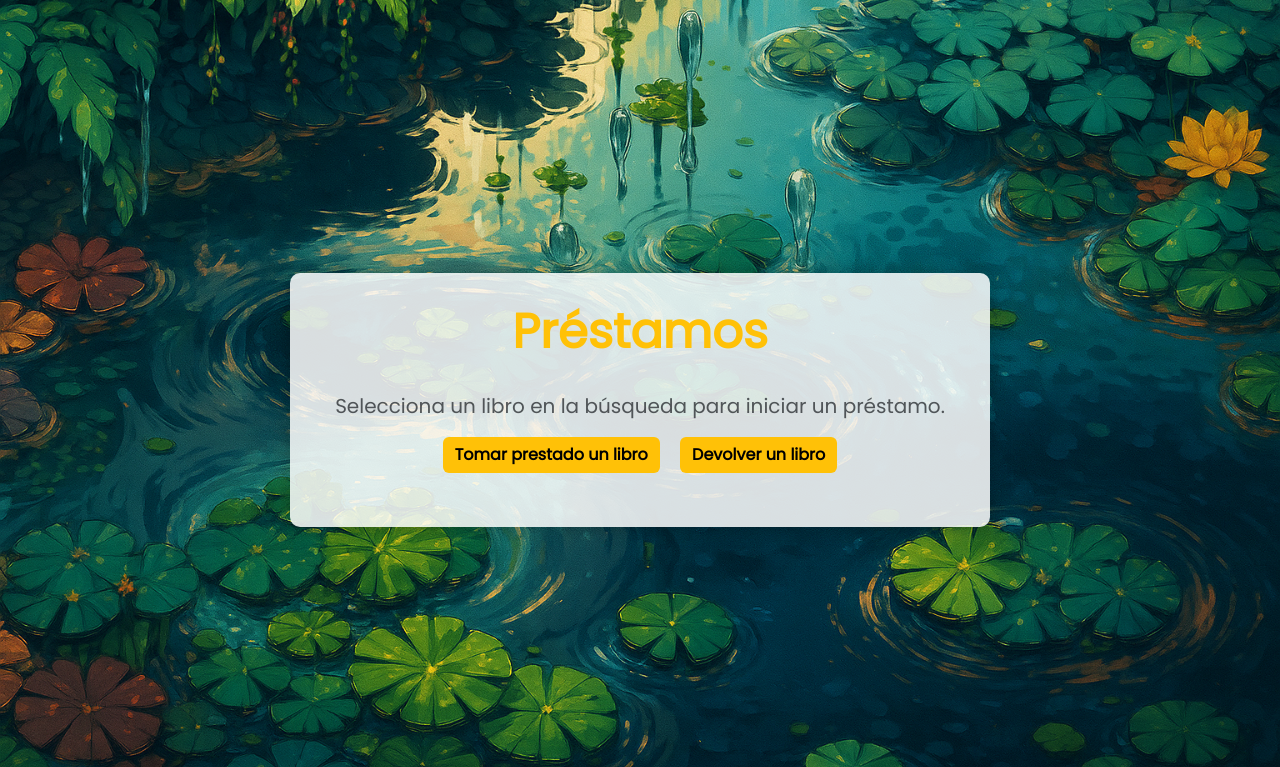
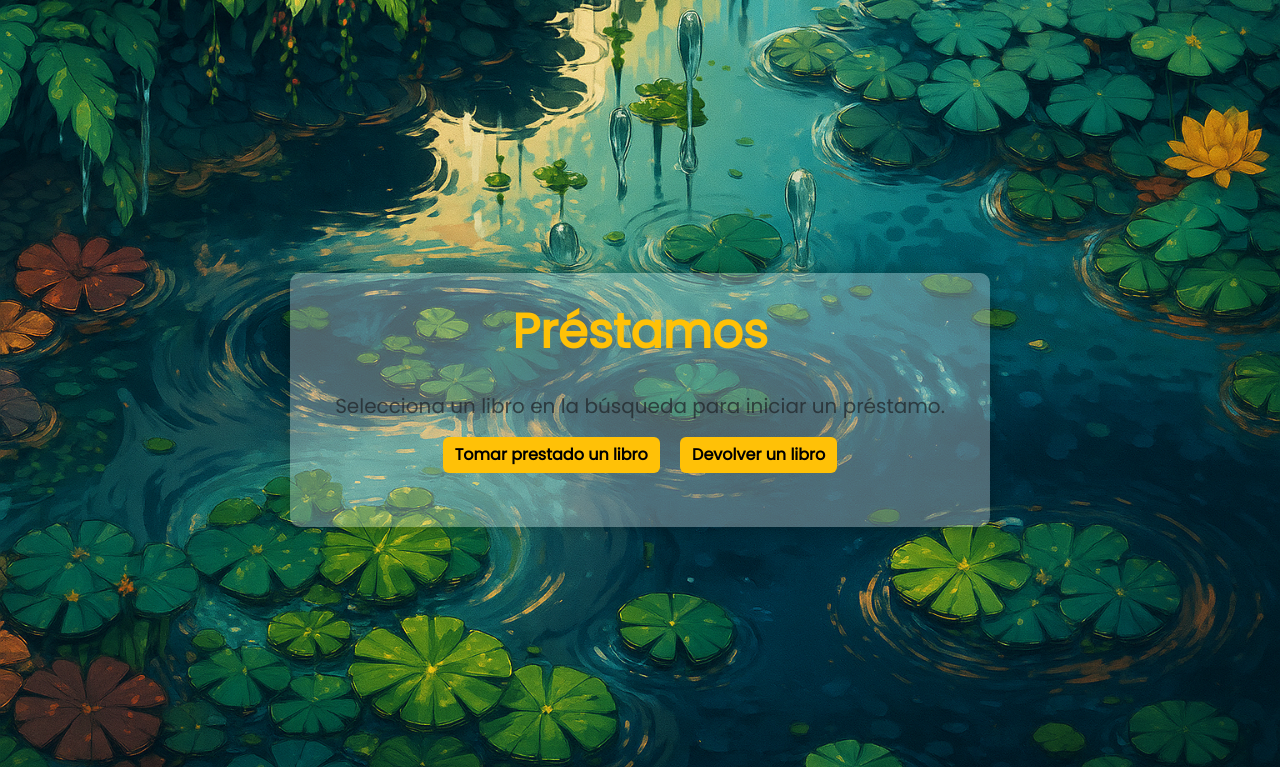
Before and after one commit to anngelit0/biblioteca_web, a Flask app: page /prestamos in a window 1280 px wide. Shown: the top 767 px of the page. Run offline with Flask 3, Linux system fonts and the light colour scheme; some libraries are stand-ins or nearby versions.

Commit message:
Fondos n

```diff
--- a/templates/prestamos.html
+++ b/templates/prestamos.html
@@ -20,7 +20,7 @@
         }
 
         .overlay {
-            background: rgba(255, 255, 255, 0.85);
+            background: rgba(255, 255, 255, 0.3);
             padding: 30px;
             border-radius: 10px;
             max-width: 700px;
```
